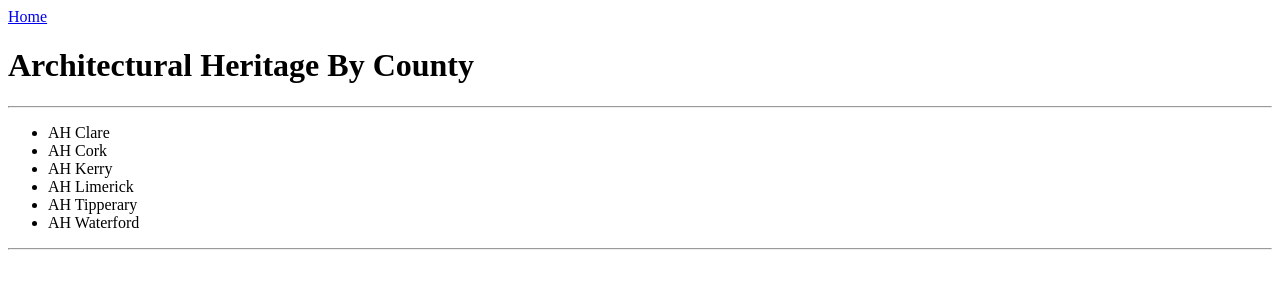
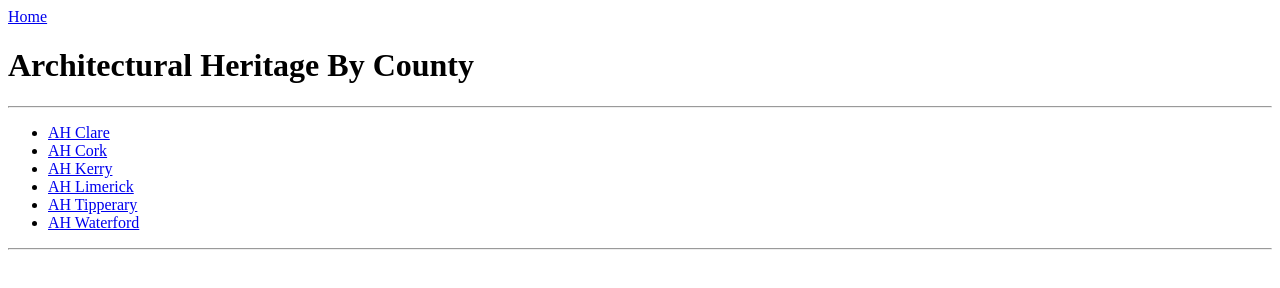
Before and after one commit to STarrant/gis_testing, a plain HTML site: page ah_index.html in a window 1280 px wide. Drawn offline with Linux system fonts and the light colour scheme.

Commit message:
Fix: Error on AH page

```diff
--- a/ah_index.html
+++ b/ah_index.html
@@ -11,12 +11,12 @@
     <h1>Architectural Heritage By County</h1>
     <hr>
     <ul>
-        <li><a href="assets/ah/ah_clare.csv"></a>AH Clare</li>
-        <li><a href="assets/ah/ah_cork.csv"></a>AH Cork</li>
-        <li><a href="assets/ah/ah_kerry.csv"></a>AH Kerry</li>
-        <li><a href="assets/ah/ah_limerick.csv"></a>AH Limerick</li>
-        <li><a href="assets/ah/ah_tipperary.csv"></a>AH Tipperary</li>
-        <li><a href="assets/ah/ah_waterford.csv"></a>AH Waterford</li>
+        <li><a href="assets/ah/ah_clare.csv">AH Clare</a></li>
+        <li><a href="assets/ah/ah_cork.csv">AH Cork</a></li>
+        <li><a href="assets/ah/ah_kerry.csv">AH Kerry</a></li>
+        <li><a href="assets/ah/ah_limerick.csv">AH Limerick</a></li>
+        <li><a href="assets/ah/ah_tipperary.csv">AH Tipperary</a></li>
+        <li><a href="assets/ah/ah_waterford.csv">AH Waterford</a></li>
     </ul>
     <hr>
 </body>
```
